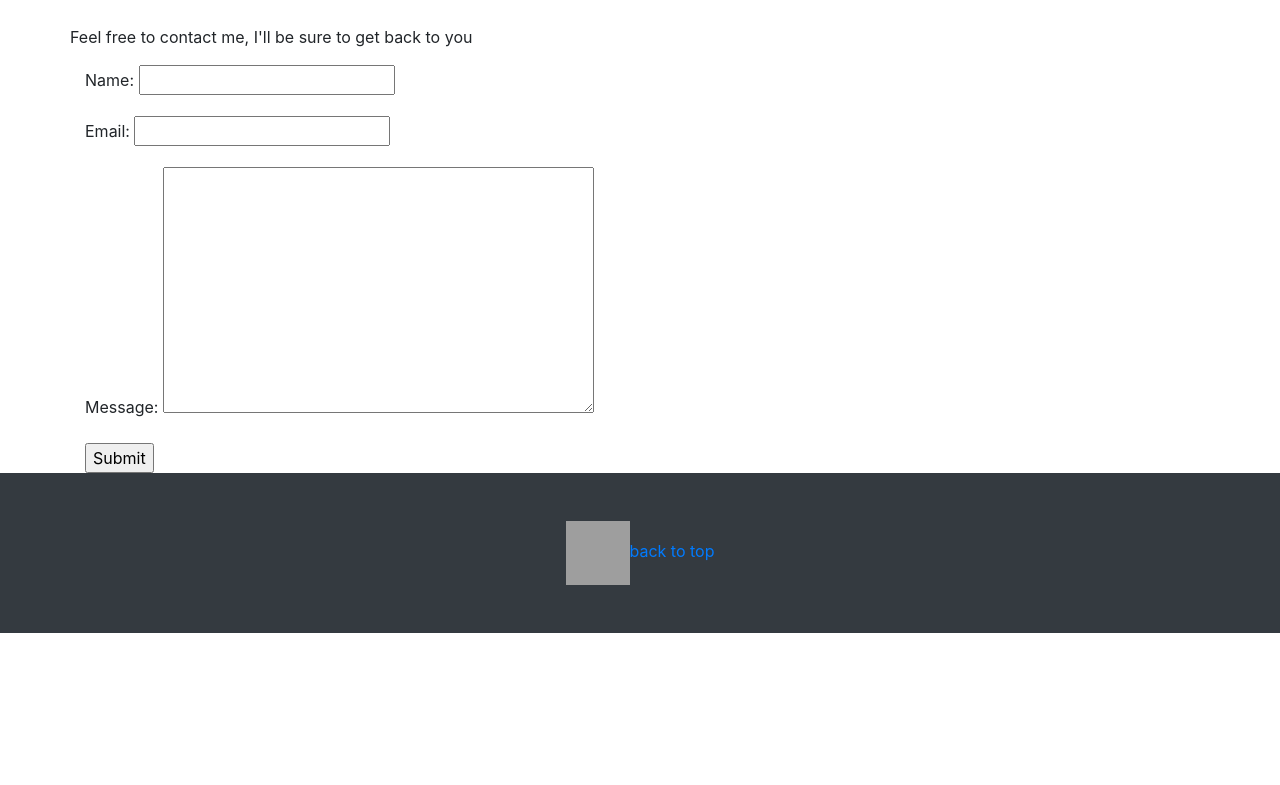
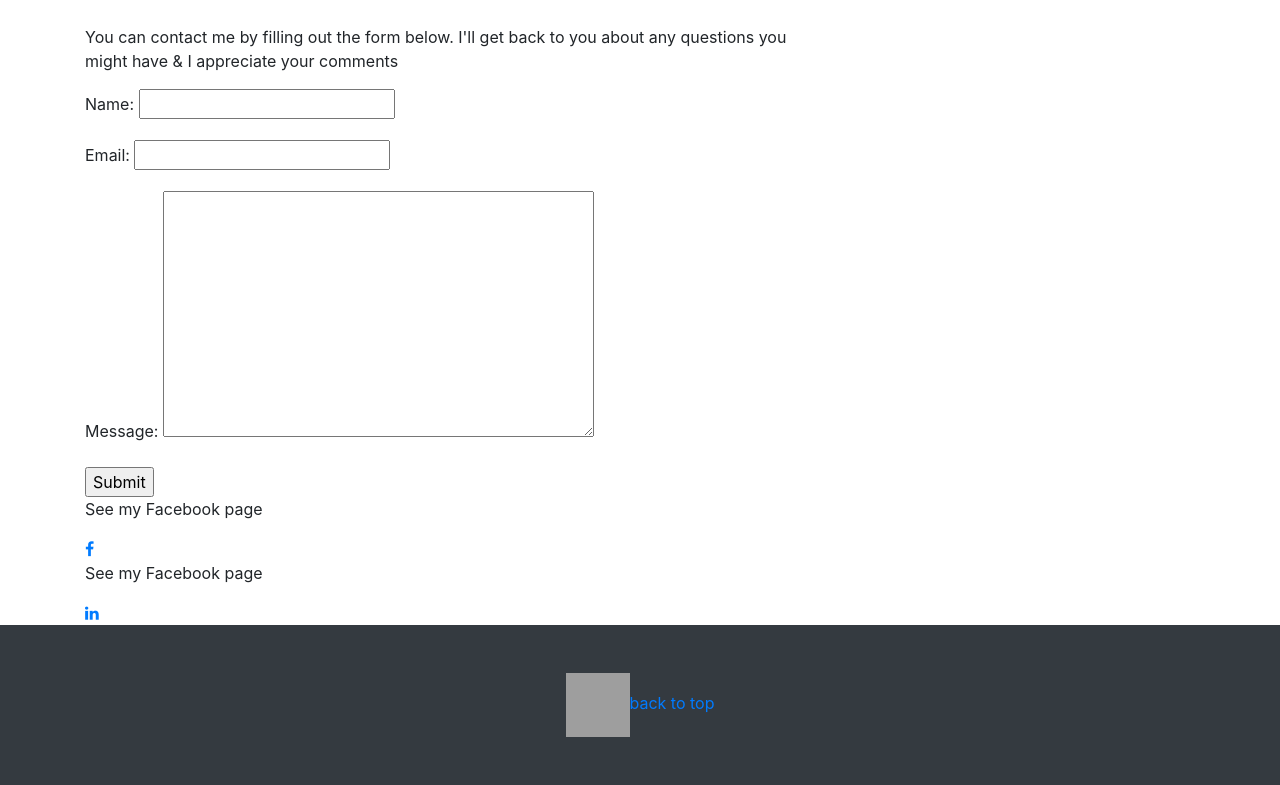
Before and after one commit to andrewdempsey2018/Diagonal-Universe, a Django app: page /contact/ in a window 1280 px wide. Shown: the part 71-856 px from the top of the page. Before the commit the page ends 704 px from the top, so only its background shows below. Run offline with Django 3.2, Linux system fonts and the light colour scheme; some libraries are stand-ins or nearby versions; grey boxes are pictures that could not be loaded.

Commit message:
Social media links added to Contact

```diff
--- a/ContactForm/templates/ContactForm/contact.html
+++ b/ContactForm/templates/ContactForm/contact.html
@@ -13,11 +13,14 @@
     </div>
 
     <div class="row">
-        <p>Feel free to contact me, I'll be sure to get back to you</p>
+        <div class="col-md-8">
+            <p>You can contact me by filling out the form below. I'll get back to you about any questions you might have
+                & I appreciate your comments</p>
+        </div>
     </div>
 
     <div class="row">
-        <div class="col-md-8">
+        <div class="col-md-8 contactForm">
             <form action="/contact/" method="POST">
                 {% csrf_token %}
                 {{ form.as_p}}
@@ -26,6 +29,18 @@
         </div>
     </div>
 
+    <div class="row">
+        <div class="col-md-8">
+            <p>See my Facebook page</p>
+            <a href="https://www.facebook.com/andrew.dempsey.37" class="fa fa-facebook"></a>
+        </div>
+        <div class="col-md-8">
+            <p>See my Facebook page</p>
+            <a href="https://www.linkedin.com/in/andrew-dempsey-20ab40180/" class="fa fa-linkedin"></a>
+        </div>
+    </div>
+</div>
+
 </div>
 <!-- /.container -->
 {% endblock %}
--- a/templates/base.html
+++ b/templates/base.html
@@ -19,6 +19,9 @@
   <link href="{% static 'css/blog-post.css' %}" rel="stylesheet">
 
   <link href="{% static 'css/styles.css' %}" rel="stylesheet">
+
+  <link rel="stylesheet" href="https://cdnjs.cloudflare.com/ajax/libs/font-awesome/4.7.0/css/font-awesome.min.css">
+
 
 </head>
 
```
Also changed, not shown: db.sqlite3, 1 other file.
